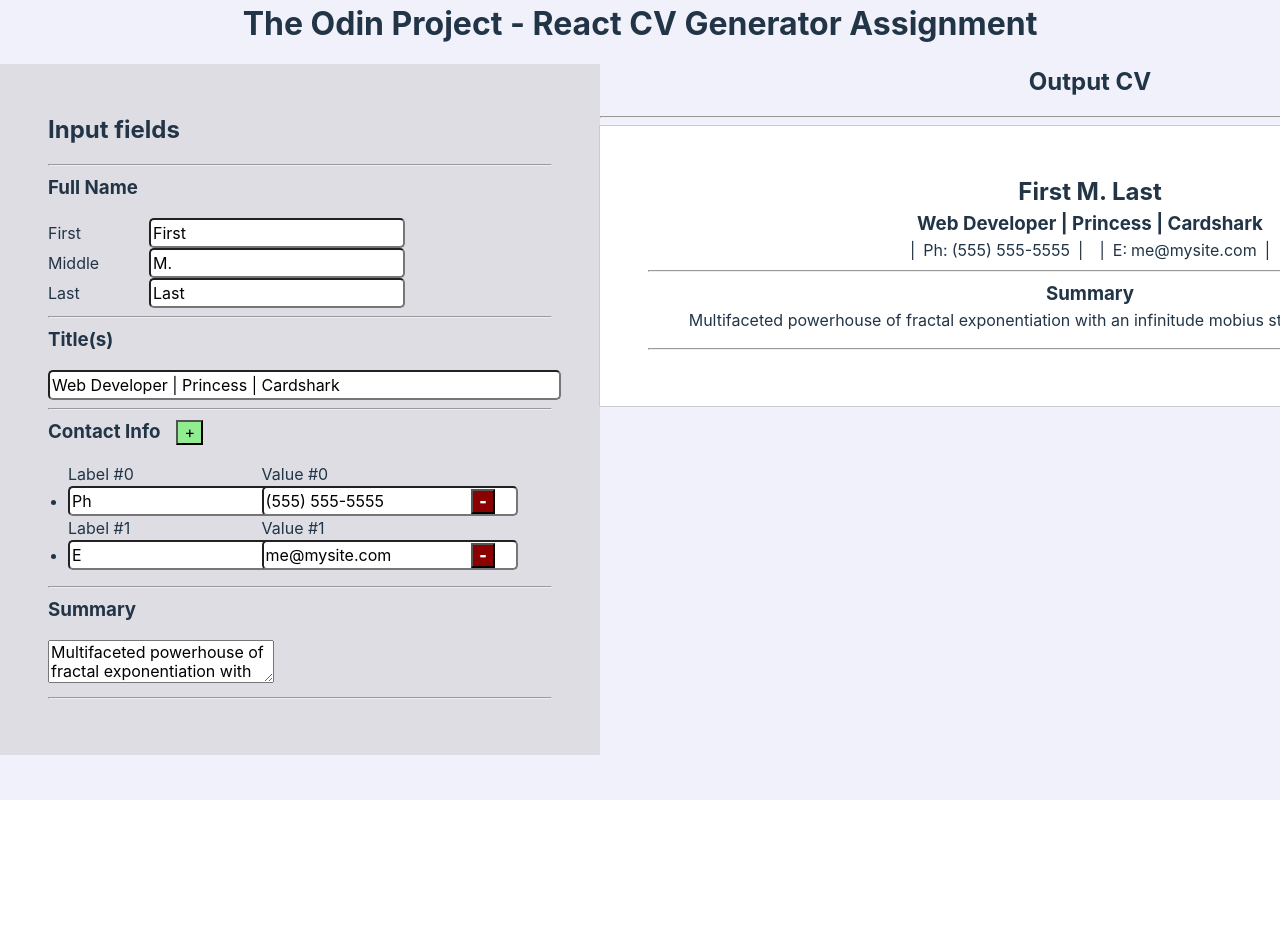
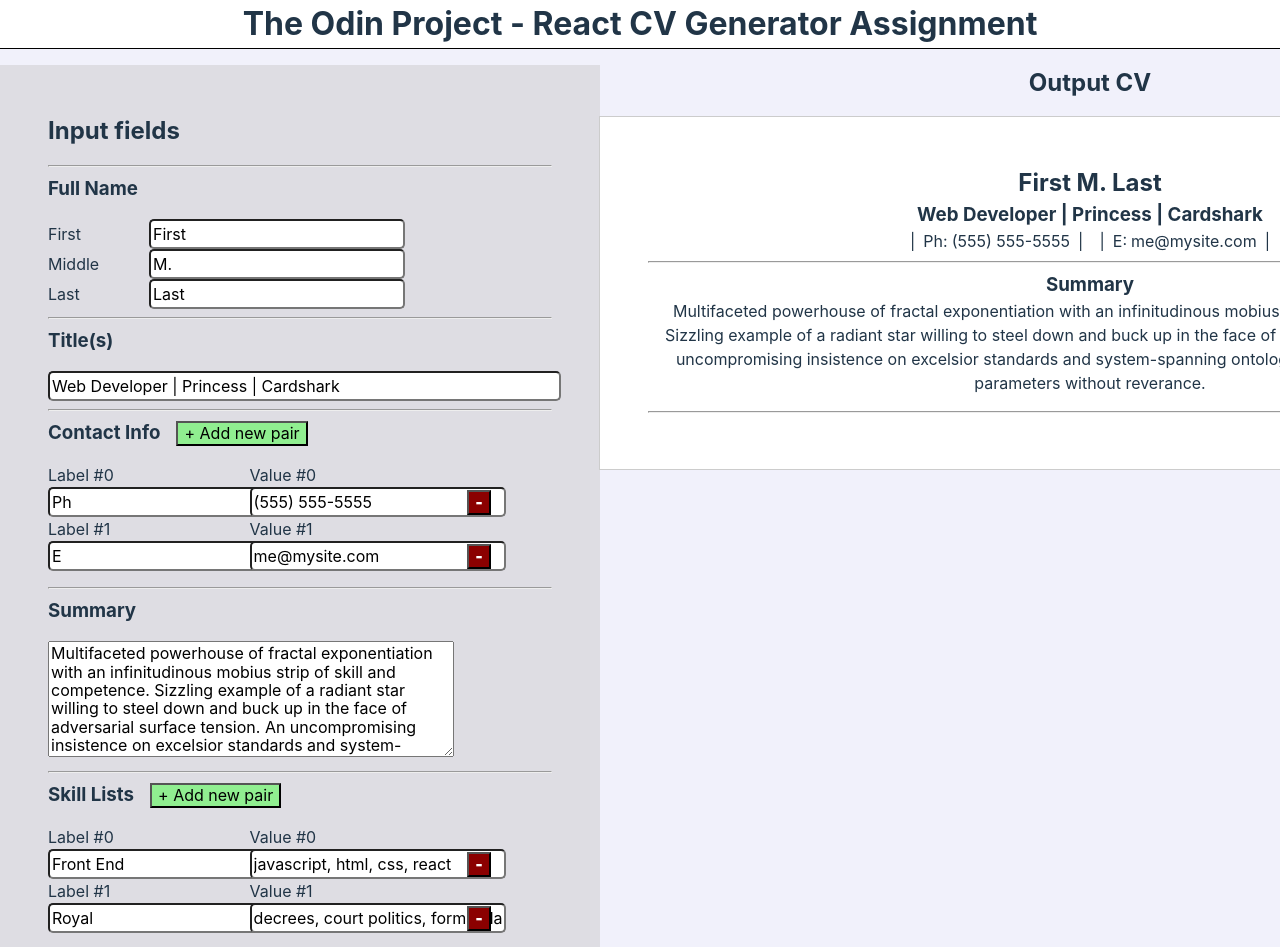
Before and after one commit to ctcleary/odin-react-cv, a React (Vite) app: page / in a window 1280 px wide. Shown: the top 947 px of the page. Before the commit the page ends 800 px from the top, so only its background shows below. Built offline with nearby package versions, Linux system fonts and the light colour scheme.

Commit message:
Genericize component to TopicValuePairs component and add skillLists.

```diff
--- a/src/App.css
+++ b/src/App.css
@@ -1,6 +1,5 @@
-body {
-  background: rgb(241, 241, 251);
-}
+/* body {
+} */
 
 h1, h2, h3 {
   margin: 0 0 1rem 0;
--- a/src/CVGen.css
+++ b/src/CVGen.css
@@ -3,6 +3,11 @@
     grid-template-columns: 600px 1fr;
 
     width: 100%;
+}
+
+#top-level-headline {
+    border-bottom: thin solid black;
+    background: white;
 }
 
 .input-fields {
@@ -26,6 +31,8 @@
     width: 50ch;
 }
 .summary-textarea {
+    width: 400px;
+    min-height: 110px;
     max-width: 90%;
 }
 
--- a/src/CVGen.jsx
+++ b/src/CVGen.jsx
@@ -1,6 +1,7 @@
 import './CVGen.css'
 // import InputList from './InputList';
-import ContactInfo from './ContactInfo';
+// import ContactInfo from './ContactInfo';
+import TopicValuePairs from './TopicValuePairs';
 import ContactInfoOutput from './ContactInfoOutput';
 import { useState } from "react";
 
@@ -17,11 +18,49 @@ function CVGen() {
         { id: crypto.randomUUID(), label: 'E', value: 'me@mysite.com' }
     ]);
     const [summary, setSummary] = useState(
-        'Multifaceted powerhouse of fractal exponentiation with an infinitude mobius strip of skill and competence.'
+        'Multifaceted powerhouse of fractal exponentiation with an infinitudinous mobius strip of skill and competence. Sizzling example of a radiant star willing to steel down and buck up in the face of adversarial surface tension. An uncompromising insistence on excelsior standards and system-spanning ontology, and willing to heighten the parameters without reverance.'
     );
+    const [skillLists, setSkillLists] = useState([
+        { id: crypto.randomUUID(), label: 'Front End', value: 'javascript, html, css, react' },
+        { id: crypto.randomUUID(), label: 'Royal', value: 'decrees, court politics, formal dances' }
+    ]);
+
+    const [workExperiences, setWorkExperiences] = useState([
+        {
+            id: crypto.randomUUID(),
+            employer: 'Sassafras Techno',
+            title: 'Front End Interloper',
+            dateStart: '2020-10-01', dateEnd: '2023-10-31',
+            detailsList: [
+                'Progenitized the simulacra-balanced symphone tressels in under 10 months.',
+                'Collaboradic and systemic meta-design constructed from simu-frags, improving quark percentage by 38%.',
+                'Spearheaded initiative to low-thrum the tensor pylons in the CRM backlog.'
+            ]
+        },
+        {
+            id: crypto.randomUUID(),
+            employer: 'BubbleTree Systems',
+            title: 'Experiential Consult',
+            dateStart: '2012-02-01', dateEnd: '2020-07-31',
+            detailsList: [
+                'Forecasted unpredictive emissions of neuro-flash with a success rate of 78%.',
+                'Improved open faced subtextual motherboarding productivity by 4x.',
+                'Cusped the question-matrix into offshore, tantamount egress into quantized bundt units.'
+            ]
+        },
+
+    ])
 
     function setNameFields(first, middle, last) {
         setFullName([first, middle, last]);
+    }
+
+
+    function addContactField() {
+        setContactFields([
+            ...contactFields,
+            { id: crypto.randomUUID(), label: '', value: '' }
+        ])
     }
 
     function setContactField(id, label, value) {
@@ -39,13 +78,6 @@ function CVGen() {
         setContactFields(copy);
     }
 
-    function addContactField() {
-        setContactFields([
-            ...contactFields,
-            { id: crypto.randomUUID(), label: '', value: '' }
-        ])
-    }
-
     function removeContactField(id) {
         setContactFields(
             contactFields.filter((obj) => {
@@ -54,9 +86,41 @@ function CVGen() {
         );
     }
 
+
+
+    function addSkillList() {
+        setSkillLists([
+            ...skillLists,
+            { id: crypto.randomUUID(), label: '', value: ''}
+        ])
+    }
+
+    function setSkillList(id, label, value) {
+        const foundSkillListObj = skillLists.find((obj) => {
+            return obj.id === id;
+        });
+        const copy = skillLists.slice();
+
+        copy.splice(
+            copy.indexOf(foundSkillListObj),
+            1,
+            { id: id, label: label, value: value }
+        );
+
+        setSkillLists(copy);
+    }
+
+    function removeSkillList(id) {
+        setSkillLists(
+            skillLists.filter((obj) => {
+                return obj.id !== id;
+            })
+        );
+    }
+
     return (
         <>
-            <h1>The Odin Project - React CV Generator Assignment</h1>
+            <h1 id="top-level-headline">The Odin Project - React CV Generator Assignment</h1>
             <div className="cv-gen-wrapper">
                 <section id="input">
                     <div className="input-fields">
@@ -69,7 +133,7 @@ function CVGen() {
                         </div>
                         <div className="name-field">
                             <label htmlFor="middle-name" className="name-label">Middle </label>
-                            <input id="middle-name" className="name-input" type="text" value={fullName[1]} onChange={(e) => { setNameFields(fullName[0], e.target.value), fullName[2]}} />
+                            <input id="middle-name" className="name-input" type="text" value={fullName[1]} onChange={(e) => { setNameFields(fullName[0], e.target.value, fullName[2]) }} />
                         </div>
                         <div className="name-field">
                             <label htmlFor="last-name" className="name-label">Last </label>
@@ -81,13 +145,15 @@ function CVGen() {
 
                         <hr />
 
-                        <ContactInfo
+                        <TopicValuePairs
                                 headline="Contact Info"
-                                ulClassName="contact-fields"
-                                addContactField={addContactField}
-                                contactFields={contactFields}
-                                setContactField={setContactField}s
-                                removeContactField={removeContactField}
+                                ulClassName="contact-fields-inputs"
+                                addInput={addContactField}
+                                data={contactFields}
+                                setTopicValuePair={setContactField}
+                                removeTopicValuePair={removeContactField}
+                                topicPlaceholder="Ph:"
+                                valuePlaceholder="(555) 555-5555"
                             />
                         <hr />
 
@@ -95,32 +161,28 @@ function CVGen() {
                         <textarea className="summary-textarea" value={summary} onChange={(e) => { setSummary(e.target.value) }} />
 
                         <hr />
-                        {/* <div>
-                            <button type="button"
-                                onClick={addContactField}>
-                                    +
-                            </button>
-                        </div> */}
-                        {/* <div>
-                            <InputList
-                                headline="Contact Info"
-                                fieldName="Contact Info"
-                                ulClassName="contact-fields"
-                                addContactField={addContactField}
-                                contactFields={contactFields}
-                                setContactField={setContactField}
-                                setContactFields={setContactFields}
-                                removeContactField={removeContactField}
+
+                        <TopicValuePairs
+                                headline="Skill Lists"
+                                ulClassName="skill-lists-inputs"
+                                addInput={addSkillList}
+                                data={skillLists}
+                                setTopicValuePair={setSkillList}
+                                removeTopicValuePair={removeSkillList}
+                                topicPlaceholder="Front End"
+                                valuePlaceholder="Javascript, HTML, CSS, React"
                             />
-                        </div> */}
-                        {/* <ul className="contact-fields">
-                            { contactFieldsEls }
-                        </ul> */}
+
+                        <hr/>
+
+                        <h3>Work Experience</h3>
+                            {/* <WorkExperiences /> */}
+
+                        <hr/>
                     </div>
                 </section>
                 <section id="output">
                     <h2>Output CV</h2>
-                    <hr/>
                     <div className="output-cv-container">
                         <div className="output-cv">
                             <h2>{fullName[0]} {fullName[1]} {fullName[2]}</h2>
@@ -132,16 +194,7 @@ function CVGen() {
                             <h3>Summary</h3>
                             <p className="summary-output">{summary}</p>
                             <hr />
-                            {/* <ul>
-                            {
-                                contactFields.map((obj) => {
-                                    console.log(obj);
-                                    return (
-                                        <li key={obj.id}>{obj.label}: {obj.value}</li>
-                                    );
-                                })
-                            }
-                            </ul> */}
+
                         </div>
                     </div>
                 </section>
--- a/src/ContactInfo.css
+++ /dev/null
@@ -1,23 +0,0 @@
-.input-list ul {
-    padding-left: 1.25rem;
-}
-
-.input-list-header h3 {
-    display: inline-block;
-    margin-right: 1rem;
-    margin-bottom: 0;
-}
-
-.input-list-header div {
-    display: inline-block;
-}
-
-.add-button button {
-    background: lightgreen;
-}
-
-.remove-button button {
-    background: darkred;
-    color: white;
-    font-weight: 900;
-}
--- a/src/ContactInfoOutput.css
+++ b/src/ContactInfoOutput.css
@@ -2,31 +2,10 @@
     display: inline-block;
 }
 
+.contact-info-pair .contact-label {
+    margin-right: 0.25rem;
+
+}
 .divider {
     margin: 0 0.5rem 0 0.5rem;
 }
-.contact-label {
-    margin-right: 0.25rem;
-}
-
-.contact-fields li {
-    display: list-item;
-}
-
-.contact-fields label {
-    display: inline-block;
-    max-width: 40%;
-}
-
-.contact-fields input {
-    display: inline-block;
-}
-.contact-fields span {
-    margin-right: 1rem;
-}
-.remove-button {
-    display: inline-block;
-    font-weight: 900;
-    background-color: red;
-    margin-left: 1rem;
-}
--- /dev/null
+++ b/src/TopicValuePairs.css
@@ -0,0 +1,47 @@
+.input-list ul {
+    padding-left: 1.25rem;
+    list-style-type: none;
+    padding-left: 0;
+}
+
+.input-list-header h3 {
+    display: inline-block;
+    margin-right: 1rem;
+    margin-bottom: 0;
+}
+
+.input-list-header div {
+    display: inline-block;
+}
+
+.add-button button {
+    background: lightgreen;
+}
+
+.remove-button {
+    display: inline-block;
+}
+
+.remove-button button {
+    background: darkred;
+    color: white;
+    font-weight: 900;
+    margin-left: 1rem;
+    /* width: 10%; */
+}
+
+.topic-value-inputs li {
+    display: list-item;
+}
+
+.topic-value-inputs label {
+    display: inline-block;
+    max-width: 40%;
+}
+
+.topic-value-inputs input {
+    display: inline-block;
+}
+.topic-value-inputs span {
+    margin-right: 1rem;
+}
--- a/src/ContactInfo.jsx
+++ b/src/TopicValuePairs.jsx
@@ -1,6 +1,6 @@
-import './ContactInfo.css';
+import './TopicValuePairs.css';
 
-function ContactInfo({ headline, ulClassName, addContactField, contactFields, setContactField, removeContactField }) {
+function TopicValuePairs({ headline, addInput, data, setTopicValuePair, removeTopicValuePair, topicPlaceholder, valuePlaceholder }) {
 
 
     return (
@@ -9,31 +9,27 @@ function ContactInfo({ headline, ulClassName, addContactField, contactFields, se
                 <h3>{headline}</h3>
                 <div className="add-button">
                     <button type="button"
-                        onClick={addContactField}>
-                            +
+                        onClick={addInput}>
+                            + Add new pair
                     </button>
                 </div>
             </div>
-            <ul className={ulClassName}>
-                {/* <li>
-                    <div className="contact-label-header">Contact Info Label</div>
-                    <div className="contact-value-header">Contact Info Value</div>
-                </li> */}
+            <ul className="topic-value-inputs">
                 {
-                    contactFields.map((obj, i) => {
+                    data.map((obj, i) => {
                         return (
                             <li key={obj.id}>
                                 <label>
                                     <span>Label #{i}</span>
-                                    <input type="text" value={obj.label} onChange={(e) => { setContactField(obj.id, e.target.value, obj.value); }} placeholder="Ph" />
+                                    <input type="text" value={obj.label} onChange={(e) => { setTopicValuePair(obj.id, e.target.value, obj.value); }} placeholder={topicPlaceholder} />
                                 </label>
                                 <label>
                                     <span>Value #{i}</span>
-                                    <input type="text" value={obj.value} onChange={(e) => { setContactField(obj.id, obj.label, e.target.value); }} placeholder="(555) 555-5555"/>
+                                    <input type="text" value={obj.value} onChange={(e) => { setTopicValuePair(obj.id, obj.label, e.target.value); }} placeholder={valuePlaceholder}/>
                                 </label>
                                 <div className="remove-button">
                                     <button type="button"
-                                        onClick={() => removeContactField(obj.id)}>
+                                        onClick={() => removeTopicValuePair(obj.id)}>
                                             -
                                     </button>
                                 </div>
@@ -46,4 +42,4 @@ function ContactInfo({ headline, ulClassName, addContactField, contactFields, se
     );
 }
 
-export default ContactInfo;
+export default TopicValuePairs;
--- a/src/index.css
+++ b/src/index.css
@@ -9,7 +9,8 @@
   /* color: rgba(255, 255, 255, 0.87);
   background-color: #242424; */
   color: #213547;
-  background-color: #ffffff;
+  /* background-color: #ffffff; */
+  background: rgb(241, 241, 251);
 
   font-synthesis: none;
   text-rendering: optimizeLegibility;
```
